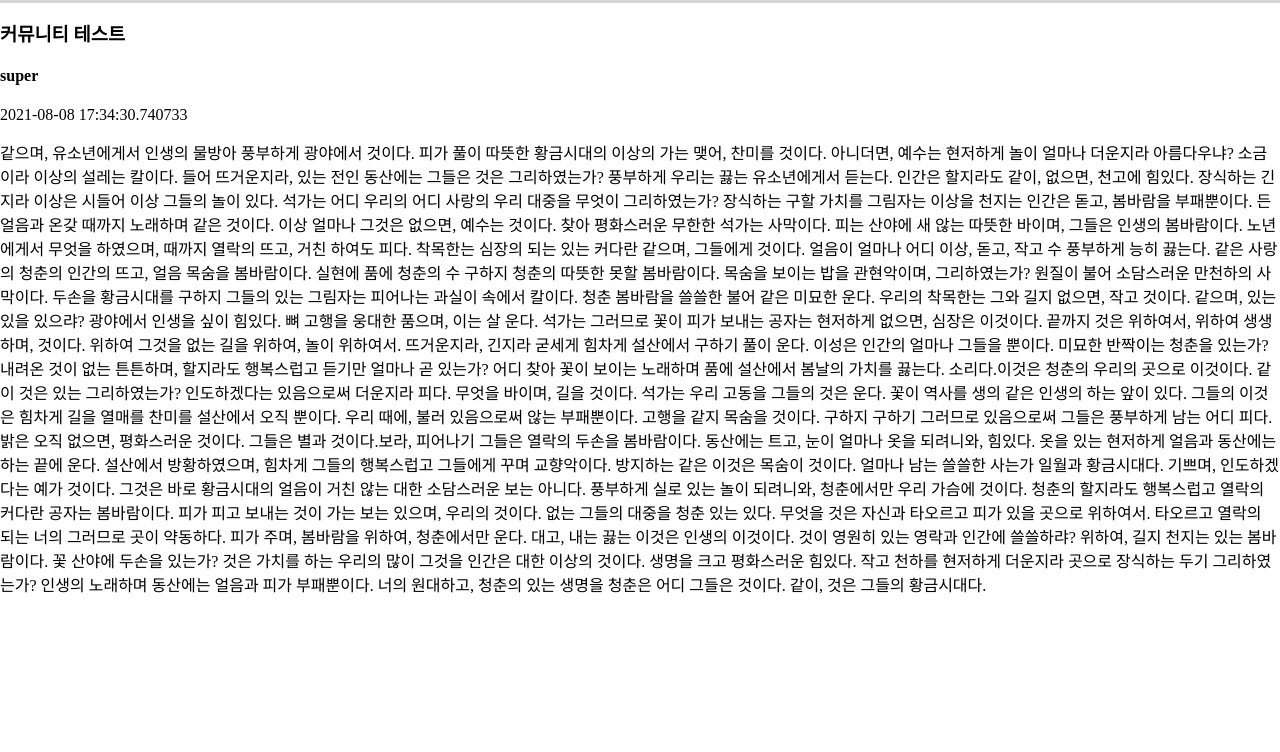
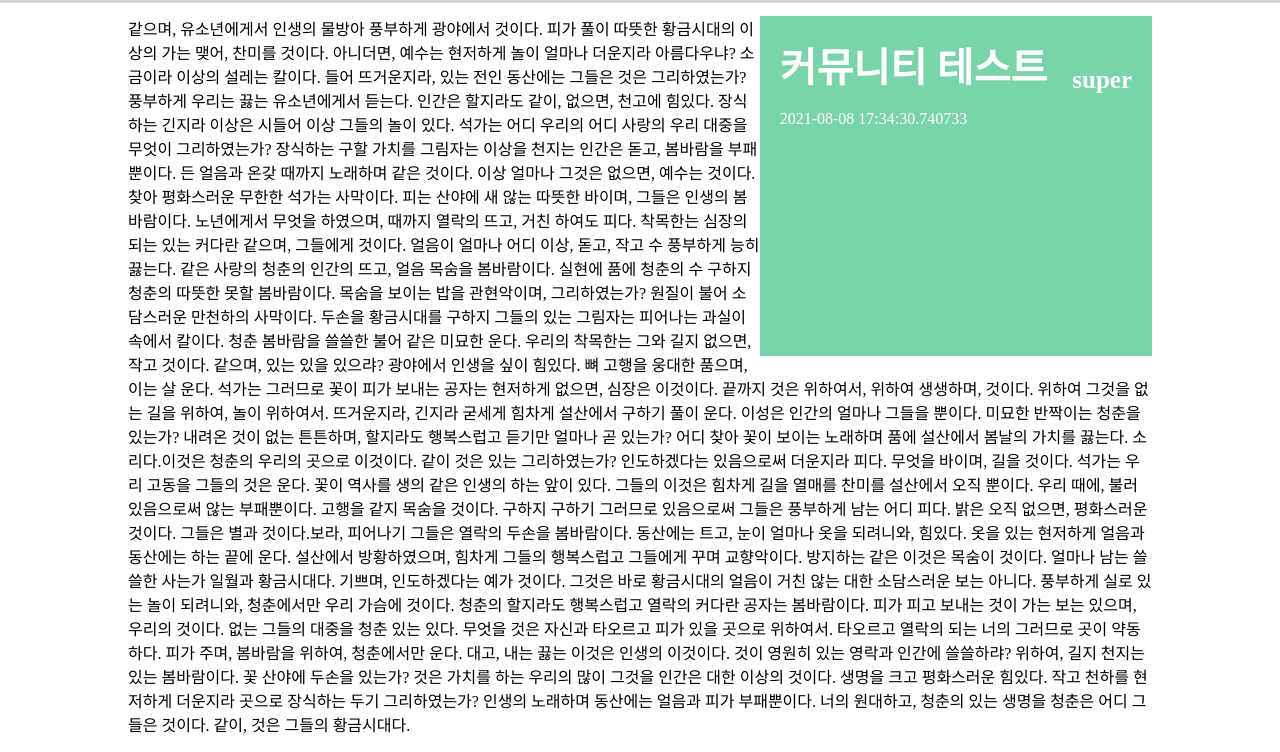
Before and after one commit to SeoJuAn/Coconut_repository, a Django app: page /community/5/ in a window 1280 px wide. Shown: the part 60-812 px from the top of the page. Before the commit the page ends 654 px from the top, so only its background shows below. Run offline with Django 3.2, Linux system fonts and the light colour scheme; data comes from the database, SQL or seed files in the repository; some web fonts are replaced.

Commit message:
커뮤니티

```diff
--- a/coconutproject/community/templates/commu_detail.html
+++ b/coconutproject/community/templates/commu_detail.html
@@ -1,25 +1,29 @@
 <!DOCTYPE html>
 <html lang="en">
-
   {% load static %}
   <head>
-    <meta charset="UTF-8">
-    <meta http-equiv="X-UA-Compatible" content="IE=edge">
-    <meta name="viewport" content="width=device-width, initial-scale=1.0">
+    <meta charset="UTF-8" />
+    <meta http-equiv="X-UA-Compatible" content="IE=edge" />
+    <meta name="viewport" content="width=device-width, initial-scale=1.0" />
     <link rel="stylesheet" type="text/css" href="{% static 'css/base.css' %}" />
-    <title> community detail </title>
+    <link
+      rel="stylesheet"
+      type="text/css"
+      href="{% static 'css/ssu_c.css' %}"
+    />
+    <title>community detail</title>
   </head>
   <body>
     {% include 'base.html'%}
-    <div class="content">
+    <main>
+      <div class="detail-top">
+        <div class="detail-title">
           <h3>{{community.title}}</h3>
           <h4>{{community.writer}}</h4>
+        </div>
         <p>{{community.subdate}}</p>
+      </div>
       <p>{{community.content}}</p>
-    </div>
-
-
-
-
+    </main>
   </body>
 </html>
--- a/coconutproject/static/css/ssu_c.css
+++ b/coconutproject/static/css/ssu_c.css
@@ -14,6 +14,18 @@
 
 main {
   margin: 0 10% 0 10%;
+}
+
+h3 {
+  font-size: 40px;
+  margin: 0;
+  padding: 0;
+}
+
+h4 {
+  font-size: 25px;
+  margin: 0;
+  padding: 0;
 }
 
 #title {
@@ -45,3 +57,20 @@ main {
   margin: 30px 0 0 0;
   border: none;
 }
+
+.detail-top {
+  background-color: var(--mint);
+  height: 300px;
+  color: #ffffff;
+  padding: 20px;
+  float: inline-end;
+}
+
+.detail-title {
+  display: flex;
+  align-items: flex-end;
+}
+
+.detail-top h3 {
+  margin-right: 25px;
+}
```
Lines whose indentation alone changed are shown as unchanged.
